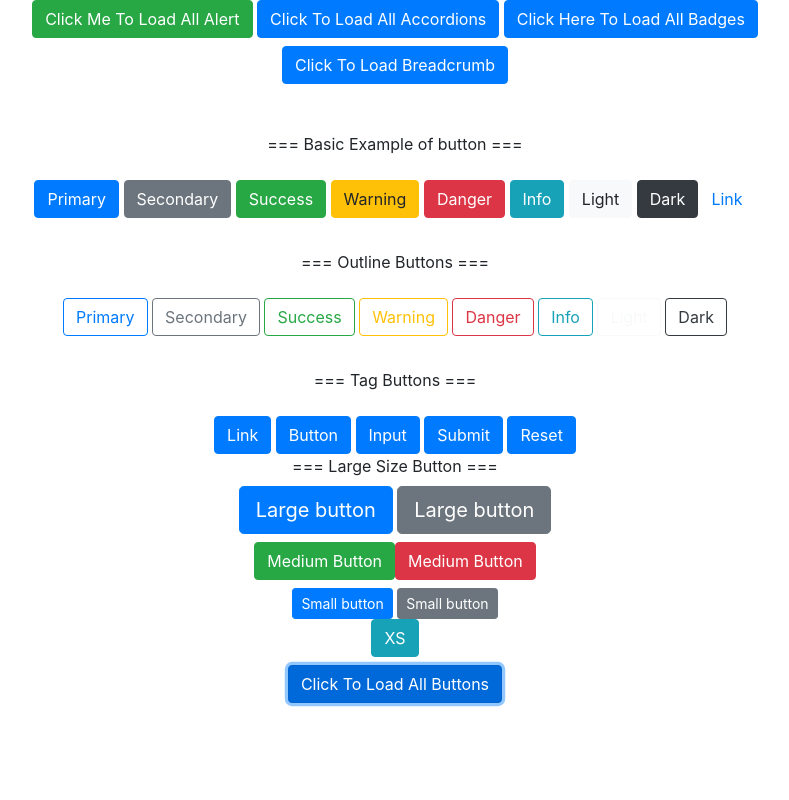
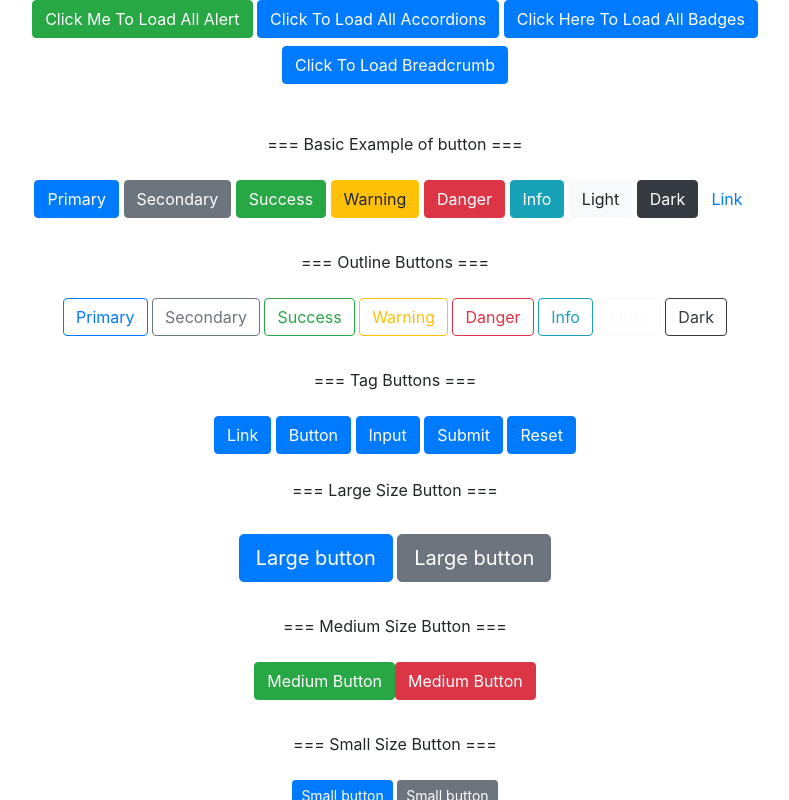
Before and after one commit to Khwajapasha/Boosrtrap-Practice, a React (Create React App) app: page / in a window 1280 px wide. Both pictures are taken after a click on the button "Click To Load All Buttons". Shown: the top 800 px of the page, without its empty margins (245-1034 px from the left). Built offline with nearby package versions, Linux system fonts and the light colour scheme.

Commit message:
implementd block level button

```diff
--- a/src/Component/MainBodySection/ButtonComponent/ButtonSizes.jsx
+++ b/src/Component/MainBodySection/ButtonComponent/ButtonSizes.jsx
@@ -4,7 +4,10 @@ import { Button } from "react-bootstrap";
 export const ButtonSizes = () => {
   return (
     <div>
-        === Large Size Button ===
+      <br />
+      === Large Size Button ===
+      <br />
+      <br />
       <div className="mt-2">
         <Button variant="primary" size="lg">
           Large button
@@ -14,6 +17,10 @@ export const ButtonSizes = () => {
         </Button>
       </div>
       <div className="mt-2">
+        <br />
+        === Medium Size Button ===
+        <br />
+        <br />
         <Button variant="success" size="md">
           Medium Button
         </Button>
@@ -22,6 +29,10 @@ export const ButtonSizes = () => {
         </Button>
       </div>
       <div className="mt-2">
+        <br />
+        === Small Size Button ===
+        <br />
+        <br />
         <Button variant="primary" size="sm">
           Small button
         </Button>{" "}
@@ -30,7 +41,13 @@ export const ButtonSizes = () => {
         </Button>
       </div>
       <div>
-        <Button variant="info" className="xs">XS</Button>
+        === Block Size Button ===
+        <Button variant="primary" size="lg" block>
+          Block level button
+        </Button>
+        <Button variant="secondary" size="lg" block>
+          Block level button
+        </Button>
       </div>
     </div>
   );
```
